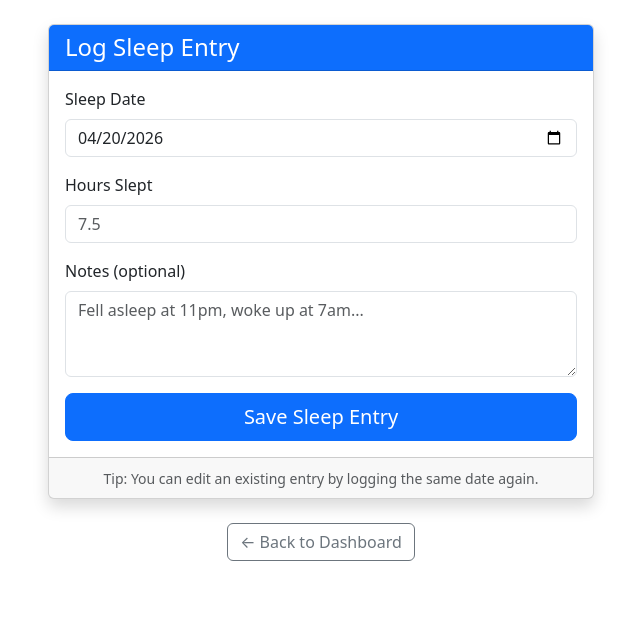
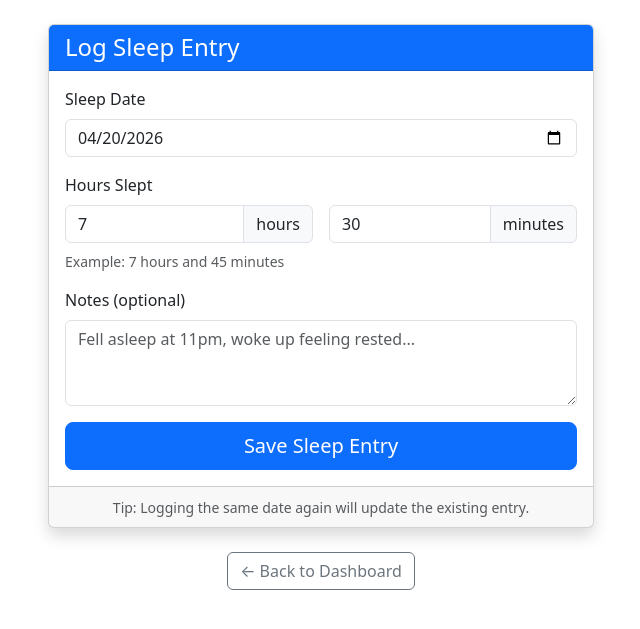
Before and after one commit to jfitzpatrick6/Sleep-Tracker, a Flask app: page /add in a window 1280 px wide. Shown: the part 56-685 px from the top of the page, without its empty margins (319-959 px from the left). Run offline with Flask 3, Linux system fonts and the light colour scheme.

Commit message:
Time In minutes and hours

```diff
--- a/app/routes.py
+++ b/app/routes.py
@@ -33,21 +33,36 @@ def index():
 
 @bp.route('/add', methods=['GET', 'POST'])
 def add_entry():
+    from datetime import date
+    today = date.today().isoformat()
+
     if request.method == 'POST':
-        sleep_date = date.fromisoformat(request.form['sleep_date'])
-        hours = float(request.form['hours_slept'])
-        notes = request.form.get('notes', '')
-        # prevent duplicate dates
-        existing = SleepEntry.query.filter_by(sleep_date=sleep_date).first()
-        if existing:
-            existing.hours_slept = hours
-            existing.notes = notes
-        else:
-            entry = SleepEntry(sleep_date=sleep_date, hours_slept=hours, notes=notes)
-            db.session.add(entry)
-        db.session.commit()
-        return redirect(url_for('main.index'))
-    return render_template('add_entry.html')
+        try:
+            sleep_date = date.fromisoformat(request.form['sleep_date'])
+            hours = int(request.form.get('hours', 0))
+            minutes = int(request.form.get('minutes', 0))
+
+            # Convert hours + minutes to decimal hours
+            total_hours = hours + (minutes / 60.0)
+
+            notes = request.form.get('notes', '').strip()
+
+            # Update if exists, otherwise create new
+            existing = SleepEntry.query.filter_by(sleep_date=sleep_date).first()
+            if existing:
+                existing.hours_slept = total_hours
+                existing.notes = notes
+            else:
+                entry = SleepEntry(sleep_date=sleep_date, hours_slept=total_hours, notes=notes)
+                db.session.add(entry)
+
+            db.session.commit()
+            return redirect(url_for('main.index'))
+        except (ValueError, TypeError):
+            # You can add flash messages later for better error feedback
+            pass
+
+    return render_template('add_entry.html', today=today)
 
 @bp.route('/settings', methods=['GET', 'POST'])
 def settings():
--- a/app/templates/add_entry.html
+++ b/app/templates/add_entry.html
@@ -19,16 +19,38 @@
                     </div>
 
                     <div class="mb-3">
-                        <label for="hours_slept" class="form-label">Hours Slept</label>
-                        <input type="number"
-                               class="form-control"
-                               id="hours_slept"
-                               name="hours_slept"
-                               step="0.1"
-                               min="0"
-                               max="24"
-                               placeholder="7.5"
-                               required>
+                        <label class="form-label">Hours Slept</label>
+                        <div class="row g-3">
+                            <div class="col-6">
+                                <div class="input-group">
+                                    <input type="number"
+                                           class="form-control"
+                                           id="hours"
+                                           name="hours"
+                                           min="0"
+                                           max="24"
+                                           value="7"
+                                           required>
+                                    <span class="input-group-text">hours</span>
+                                </div>
+                            </div>
+                            <div class="col-6">
+                                <div class="input-group">
+                                    <input type="number"
+                                           class="form-control"
+                                           id="minutes"
+                                           name="minutes"
+                                           min="0"
+                                           max="59"
+                                           value="30"
+                                           required>
+                                    <span class="input-group-text">minutes</span>
+                                </div>
+                            </div>
+                        </div>
+                        <div class="form-text mt-2">
+                            Example: 7 hours and 45 minutes
+                        </div>
                     </div>
 
                     <div class="mb-3">
@@ -37,7 +59,7 @@
                                   id="notes"
                                   name="notes"
                                   rows="3"
-                                  placeholder="Fell asleep at 11pm, woke up at 7am..."></textarea>
+                                  placeholder="Fell asleep at 11pm, woke up feeling rested..."></textarea>
                     </div>
 
                     <div class="d-grid gap-2">
@@ -46,7 +68,7 @@
                 </form>
             </div>
             <div class="card-footer text-muted text-center">
-                <small>Tip: You can edit an existing entry by logging the same date again.</small>
+                <small>Tip: Logging the same date again will update the existing entry.</small>
             </div>
         </div>
 
```
Also changed, not shown: instance/sleep.db.
